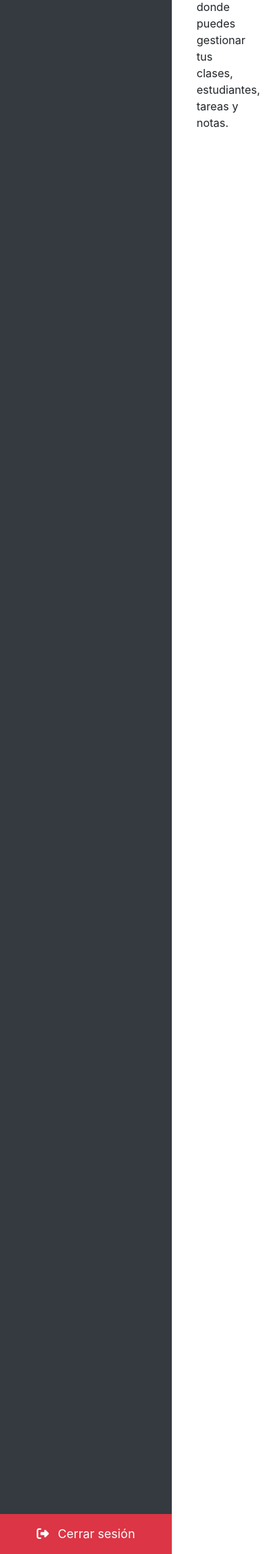
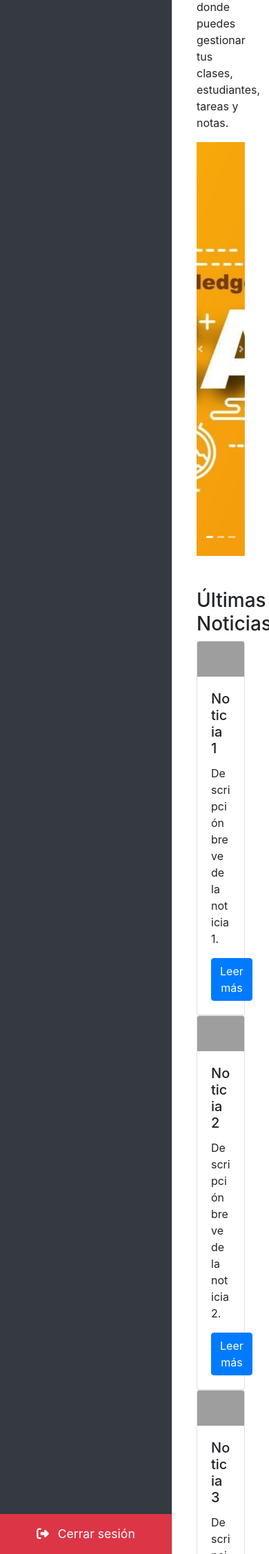
Before and after one commit to JokyK/cbapp, a PHP site: page /main/dashboard.php in a window 390 px wide. Shown: the part 347-2600 px from the top of the page at 69% size. Run offline with PHP 8.4, Linux system fonts and the light colour scheme; the visitor is signed in with stand-in values (Sample User, id 1); data that the repository does not hold is empty; some libraries are stand-ins or nearby versions; grey boxes are pictures that could not be loaded.

Commit message:
Integracion de banners y seccion de noticias

```diff
--- a/main/dashboard.php
+++ b/main/dashboard.php
@@ -8,6 +8,13 @@
     <link href="https://stackpath.bootstrapcdn.com/bootstrap/4.5.2/css/bootstrap.min.css" rel="stylesheet">
     <link rel="stylesheet" href="sidebar.css">
 
+    <!-- Estilo personalizado para reducir la altura del banner -->
+    <style>
+        #banner .carousel-item img {
+            height: 600px; /* Puedes ajustar la altura aquí */
+            object-fit: cover; /* Hace que la imagen se ajuste correctamente dentro del espacio */
+        }
+    </style>
 </head>
 <body>
 
@@ -52,16 +59,13 @@
                 <?php } ?>
             </div>
 
-
             <a href="lugares.php" class="list-group-item list-group-item-action bg-dark text-white d-flex align-items-center">
             <i class="fa-solid fa-trophy me-2"></i> Lugares
             </a>
 
-
             <a href="#" class="list-group-item list-group-item-action bg-dark text-white d-flex align-items-center">
                 <i class="fas fa-user-graduate me-2"></i> Estudiantes
             </a>
-
 
             <a href="notas.php" class="list-group-item list-group-item-action bg-dark text-white d-flex align-items-center">
                 <i class="fa-solid fa-scroll me-2"></i> Notas
@@ -78,12 +82,82 @@
     <!-- Page Content -->
     <div id="page-content-wrapper">
         <nav class="navbar navbar-expand-lg navbar-light bg-light border-bottom">
-            <button class="btn btn-primary mr-2" id="menu-toggle"><i class="fa-solid fa-bars"></i></button><h style="font-weight: bold;" >INICIO</h>
+            <button class="btn btn-primary mr-2" id="menu-toggle"><i class="fa-solid fa-bars"></i></button><h style="font-weight: bold;">INICIO</h>
         </nav>
 
         <div class="container-fluid">
-        <h2 class="mt-2" style="color:  #343a40;" >Bienvenido, Prof. <?php echo $_SESSION["nombre"] ?>.</h2>
+        <h2 class="mt-2" style="color: #343a40;">Bienvenido, Prof. <?php echo $_SESSION["nombre"] ?>.</h2>
             <p>Este es tu panel de control donde puedes gestionar tus clases, estudiantes, tareas y notas.</p>
+
+            <!-- Banner -->
+            <div id="banner" class="mt-3">
+                <div id="carouselExampleIndicators" class="carousel slide" data-bs-ride="carousel">
+                    <div class="carousel-indicators">
+                        <button type="button" data-bs-target="#carouselExampleIndicators" data-bs-slide-to="0" class="active"></button>
+                        <button type="button" data-bs-target="#carouselExampleIndicators" data-bs-slide-to="1"></button>
+                        <button type="button" data-bs-target="#carouselExampleIndicators" data-bs-slide-to="2"></button>
+                    </div>
+                    <div class="carousel-inner">
+                        <div class="carousel-item active">
+                            <img src="../imgs/educacion.jpg" class="d-block w-100" alt="Banner 1">
+                        </div>
+                        <div class="carousel-item">
+                            <img src="../imgs/educacion2.jpg" class="d-block w-100" alt="Banner 2">
+                        </div>
+                        <div class="carousel-item">
+                            <img src="../imgs/educacion3.jpg" class="d-block w-100" alt="Banner 3">
+                        </div>
+                    </div>
+                    <button class="carousel-control-prev" type="button" data-bs-target="#carouselExampleIndicators" data-bs-slide="prev">
+                        <span class="carousel-control-prev-icon" aria-hidden="true"></span>
+                        <span class="visually-hidden">Previous</span>
+                    </button>
+                    <button class="carousel-control-next" type="button" data-bs-target="#carouselExampleIndicators" data-bs-slide="next">
+                        <span class="carousel-control-next-icon" aria-hidden="true"></span>
+                        <span class="visually-hidden">Next</span>
+                    </button>
+                </div>
+            </div>
+
+            <!-- Sección de Noticias -->
+            <div class="row mt-5">
+                <div class="col-12">
+                    <h3>Últimas Noticias</h3>
+                </div>
+
+                <div class="col-md-4">
+                    <div class="card">
+                        <img src="noticia1.jpg" class="card-img-top" alt="Noticia 1">
+                        <div class="card-body">
+                            <h5 class="card-title">Noticia 1</h5>
+                            <p class="card-text">Descripción breve de la noticia 1.</p>
+                            <a href="#" class="btn btn-primary">Leer más</a>
+                        </div>
+                    </div>
+                </div>
+
+                <div class="col-md-4">
+                    <div class="card">
+                        <img src="noticia2.jpg" class="card-img-top" alt="Noticia 2">
+                        <div class="card-body">
+                            <h5 class="card-title">Noticia 2</h5>
+                            <p class="card-text">Descripción breve de la noticia 2.</p>
+                            <a href="#" class="btn btn-primary">Leer más</a>
+                        </div>
+                    </div>
+                </div>
+
+                <div class="col-md-4">
+                    <div class="card">
+                        <img src="noticia3.jpg" class="card-img-top" alt="Noticia 3">
+                        <div class="card-body">
+                            <h5 class="card-title">Noticia 3</h5>
+                            <p class="card-text">Descripción breve de la noticia 3.</p>
+                            <a href="#" class="btn btn-primary">Leer más</a>
+                        </div>
+                    </div>
+                </div>
+            </div>
         </div>
     </div>
     <!-- /#page-content-wrapper -->
@@ -103,11 +177,9 @@
     document.getElementById("libretaNotasLink").addEventListener("click", function() {
         var submenu = document.getElementById("submenuGrados");
         if (submenu.style.maxHeight) {
-                // Si maxHeight está definido, colapsa el submenú
             submenu.style.maxHeight = null;
             submenu.style.display = "none";
         } else {
-                // Si maxHeight no está definido, despliega el submenú
             submenu.style.display = "flex";
             submenu.style.maxHeight = submenu.scrollHeight + "px";
         }
--- a/main/lugares.php
+++ b/main/lugares.php
@@ -80,7 +80,7 @@
         <!-- Page Content -->
         <div id="page-content-wrapper">
             <nav class="navbar navbar-expand-lg navbar-light bg-light border-bottom">
-                <button class="btn btn-primary" id="menu-toggle"><i id="sidebar-icon" class="fa-solid fa-bars"></i></button>
+            <button class="btn btn-primary mr-2" id="menu-toggle"><i class="fa-solid fa-bars"></i></button><h style="font-weight: bold;" >LUGARES</h>
             </nav>
 
             <div class="container-fluid">
```
Also changed, not shown: imgs/educacion.jpg (added), imgs/educacion2.jpg (added), imgs/educacion3.jpg (added). Lines whose indentation alone changed are shown as unchanged.
